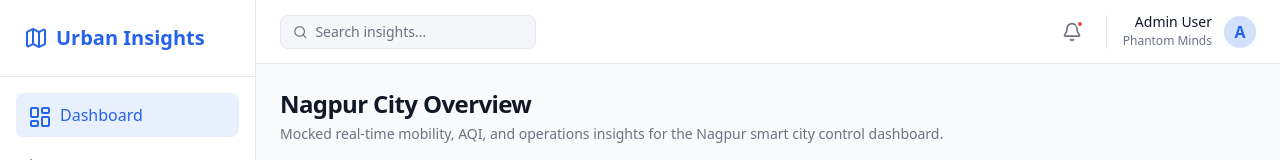
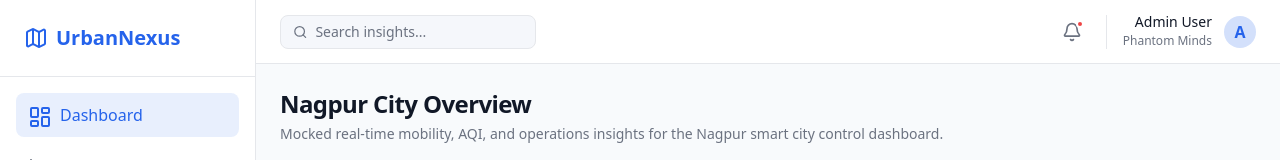
Before and after one commit to KrishBawangade/urban-insights-platform, a Next.js app in the folder frontend/: page / in a window 1280 px wide. Shown: the top 160 px of the page. Built offline with nearby package versions, Linux system fonts and the light colour scheme; no server answers.

Commit message:
refactor: update product name

```diff
--- a/frontend/src/components/layout/Sidebar.tsx
+++ b/frontend/src/components/layout/Sidebar.tsx
@@ -21,7 +21,7 @@ export default function Sidebar() {
       <div className="p-6 border-b border-border">
         <h1 className="text-xl font-bold text-primary flex items-center gap-2">
           <Map className="w-6 h-6" />
-          Urban Insights
+          UrbanNexus
         </h1>
       </div>
 
```
